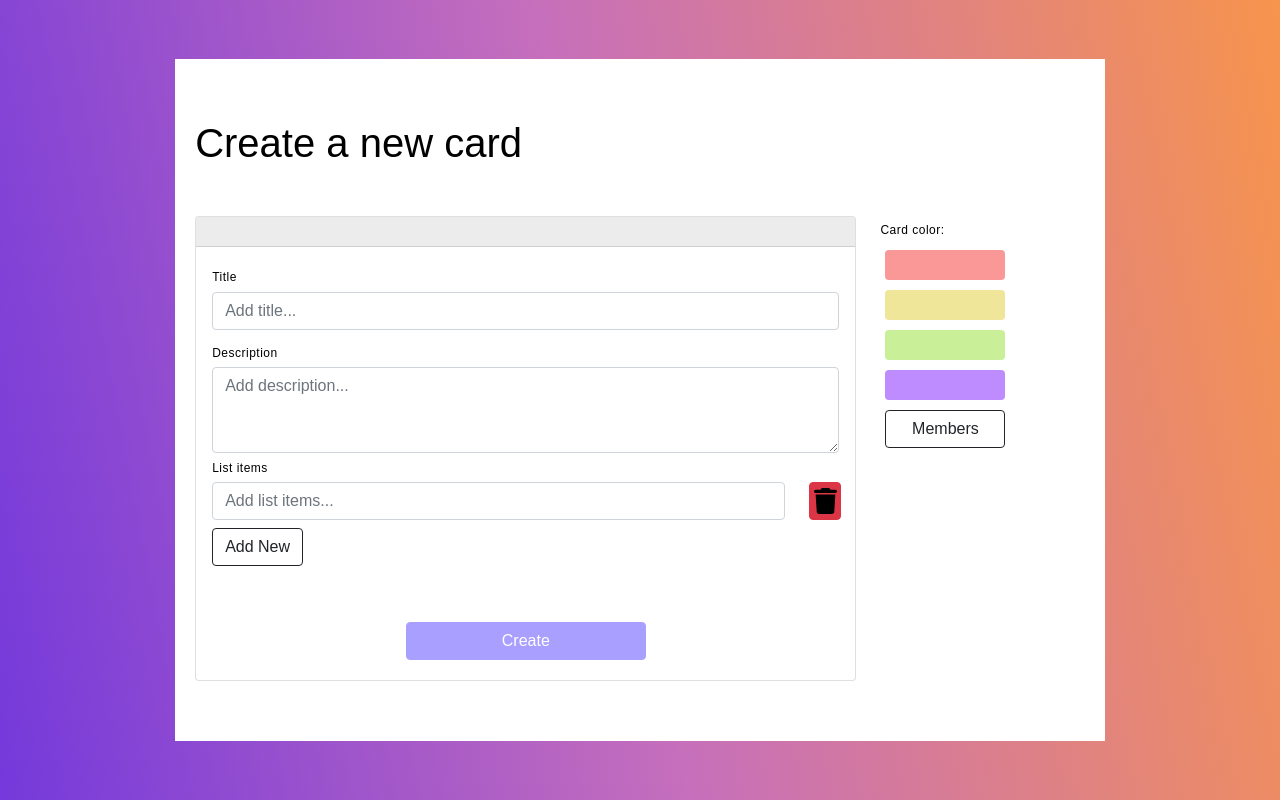
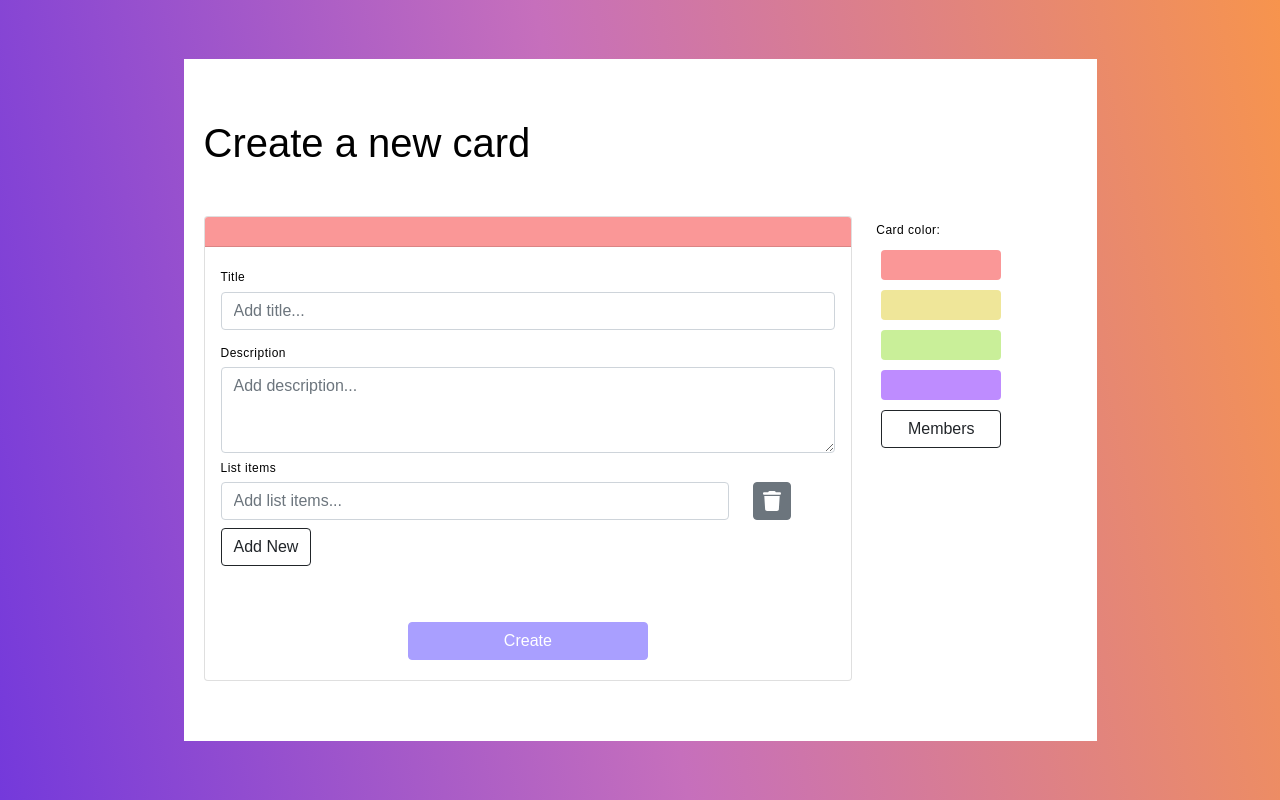
Before and after one commit to Vsimpro/ADP_Project_1, a React (Create React App) app in the folder frontend/: page /create in a window 1280 px wide. Built offline with nearby package versions, Linux system fonts and the light colour scheme; no server answers.

Commit message:
CreateCard.js lisätty headerin värinvaihto ja valkoinen roskis

```diff
--- a/frontend/src/components/createTools/CreateCard.css
+++ b/frontend/src/components/createTools/CreateCard.css
@@ -23,12 +23,13 @@
     justify-content: center;
     align-items: center;
     height: 38px;
-    padding: 5px 15px;
+    width: 38px;
+
   }
 
   .trash-icon {
-    fill: black;
-    height: 100%;
+    fill: #fff;
+    height: 20px;
     width: auto;
   }
 
--- a/frontend/src/components/createTools/CreateCard.js
+++ b/frontend/src/components/createTools/CreateCard.js
@@ -3,7 +3,7 @@ import './CreateCard.css';
 import trashIcon from "../../icons/trash-solid.svg";
 import axios from 'axios';
 
-const CreateCard = () => {
+const CreateCard = ({ headerColor }) => {
   const cardRef = useRef();
   const [listItems, setListItems] = useState([""]);
   const userId = JSON.parse(localStorage.getItem('id'));
@@ -51,7 +51,8 @@ const CreateCard = () => {
   return (
     <div className='createCard'>
       <div className='card'>
-        <div className='card-header custom-header '>
+        <div className='card-header custom-header' style={{ backgroundColor: headerColor }}>
+        {/*className="card-header color" style={{ backgroundColor: headerColor }} */}
         </div>
         <div className='card-body'>
           <form>
@@ -65,7 +66,7 @@ const CreateCard = () => {
               <label>List items</label>
               {listItems.map((item, index) => (
                 <div key={index} className='row'>
-                  <div className='col-11'>
+                  <div className='col-10'>
                     <input
                       type='text'
                       className='form-control'
@@ -74,8 +75,8 @@ const CreateCard = () => {
                       onChange={(event) => handleListItemChange(event, index)}
                     />
                   </div>
-                  <div className='col-1'>
-                    <button className='btn btn-danger col-2 btn-deleteTask' onClick={(event) => handleDeleteListItem(event, index)} >
+                  <div className='col-2'>
+                    <button className='btn btn-secondary btn-deleteTask' onClick={(event) => handleDeleteListItem(event, index)} >
                       <img className='trash-icon' src={trashIcon} alt='delete' />
                     </button>
                   </div>
--- a/frontend/src/components/createTools/FloatingElements.js
+++ b/frontend/src/components/createTools/FloatingElements.js
@@ -1,38 +1,10 @@
-/* import React from 'react';
-import CreateCard from './CreateCard';
-import EditTools from './EditTools';
-import './CreateCard.css';
-
-const FloatingElements = () => {
-
-
-  return (
-    <div className='floatingElements'>
-      <h1>Create a new card</h1>
-      <hr className="my-4" />
-      <div className="row">
-        <div className="col-md-3 col-12 order-md-2 custom-column">
-          <EditTools />
-        </div>
-        <div className="col-md-9 col-12 order-md-1 custom-column">
-          <CreateCard onColorChange={setHeaderColor} />
-        </div>
-      </div>
-    </div>
-
-  );
-};
-
-export default FloatingElements;
- */
-
 import React, { useState } from 'react';
 import CreateCard from './CreateCard';
 import EditTools from './EditTools';
 import './CreateCard.css';
 
 const FloatingElements = () => {
-  const [headerColor, setHeaderColor] = useState('#FA9797'); // Initial color
+  const [headerColor, setHeaderColor] = useState('#FA9797');
 
   return (
     <div className='floatingElements'>
```
Also changed, not shown: frontend/src/icons/trash-solid.svg.
